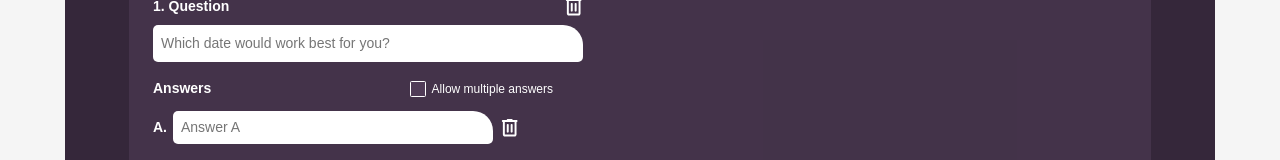
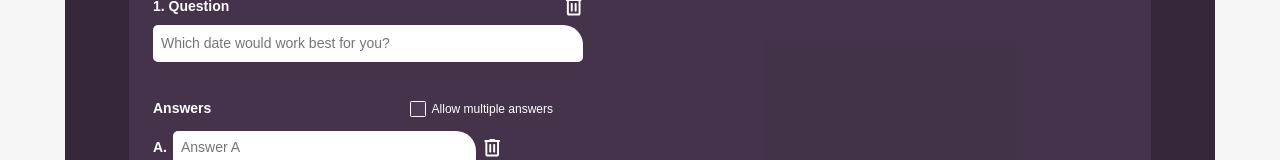
Before and after one commit to AndreasKissner/PoloApp, an Angular app: page /new-survey in a window 1280 px wide. Shown: the part 469-629 px from the top of the page. Built offline with nearby package versions, Linux system fonts and the light colour scheme; no server answers; a web font is replaced by a local one.

Commit message:
fix(survey-question): force error span to full width to break flex row

```diff
--- a/src/app/features/new-survey/new-survey.html
+++ b/src/app/features/new-survey/new-survey.html
@@ -39,9 +39,11 @@
                                     formControlName="title" placeholder="Survey name" aria-required="true">
                                 <app-delete-btn (click)="clearField('title')" aria-label="Clear survey name" />
                             </div>
-                            @if (surveyForm.get('title')?.touched && surveyForm.get('title')?.invalid) {
-                            <span class="new-survey__field-error">Survey name is required</span>
-                            }
+                         <span class="new-survey__field-error">
+  @if (surveyForm.get('title')?.touched && surveyForm.get('title')?.invalid) {
+    Survey name is required
+  }
+</span>
                         </div>
 
                         <div class="new-survey__field">
--- a/src/app/features/new-survey/new-survey.scss
+++ b/src/app/features/new-survey/new-survey.scss
@@ -337,11 +337,14 @@ app-header {
         }
     }
 
-    &__field-error {
-        display: block;
-        margin-top: 4px;
-        @include font($font-base, 12px, 600, $color-text-one);
-    }
+  &__field-error {
+  display: block;
+  min-height: 12px;
+  margin-top: 4px;
+  margin-left: 10px;
+  margin:4px 0 0 10px;
+  @include font($font-base, 8px, 600, $color-text-one);
+}
 
     &__form--locked {
         pointer-events: none;
--- a/src/app/features/new-survey/survey-question/survey-question.html
+++ b/src/app/features/new-survey/survey-question/survey-question.html
@@ -9,9 +9,12 @@
 
   <input class="question__input" type="text" formControlName="text" [id]="'question-' + questionIndex()"
     placeholder="Which date would work best for you?" [attr.aria-labelledby]="'question-label-' + questionIndex()">
+
+  <span class="question__error">
     @if (questionForm().get('text')?.touched && questionForm().get('text')?.invalid) {
-  <span class="question__error">Question text is required</span>
+      Question text is required
     }
+  </span>
 
   <div class="question__answers-header">
     <span class="question__answers-label">Answers</span>
@@ -38,12 +41,14 @@
         <div class="question__answer-row">
           <input class="question__answer-input" type="text" formControlName="text"
             [placeholder]="'Answer ' + getAnswerLetter(i)" [attr.aria-label]="'Answer ' + getAnswerLetter(i)">
-        @if (answers.at(i).get('text')?.touched && answers.at(i).get('text')?.invalid) {
-        <span class="question__error">Answer is required</span>
-        }
           <app-delete-btn class="question__answer-delete--laptop" (click)="onRemoveAnswer(i)"
             [attr.aria-label]="'Delete answer ' + getAnswerLetter(i)" />
         </div>
+        <span class="question__error">
+          @if (answers.at(i).get('text')?.touched && answers.at(i).get('text')?.invalid) {
+            Answer is required
+          }
+        </span>
       </div>
     }
   </div>
--- a/src/app/features/new-survey/survey-question/survey-question.scss
+++ b/src/app/features/new-survey/survey-question/survey-question.scss
@@ -39,7 +39,7 @@
     padding: 8px;
     @include font($font-base, 14px, 400, $color-text-two);
     outline: none;
-    margin-bottom: 16px;
+    margin-bottom: 4px;
   }
 
   &__answers-header {
@@ -175,10 +175,11 @@
     opacity: 0.7;
   }
 
-  &__error {
+&__error {
   display: block;
-  margin-top: 4px;
-  margin-bottom: 8px;
-  @include font($font-base, 12px, 600, $color-text-one);
+  width: 100%;
+  min-height: 20px;
+  margin: 4px 0 8px 10px;
+  @include font($font-base, 8px, 600, $color-text-one);
 }
 }
```
Lines whose indentation alone changed are shown as unchanged.
